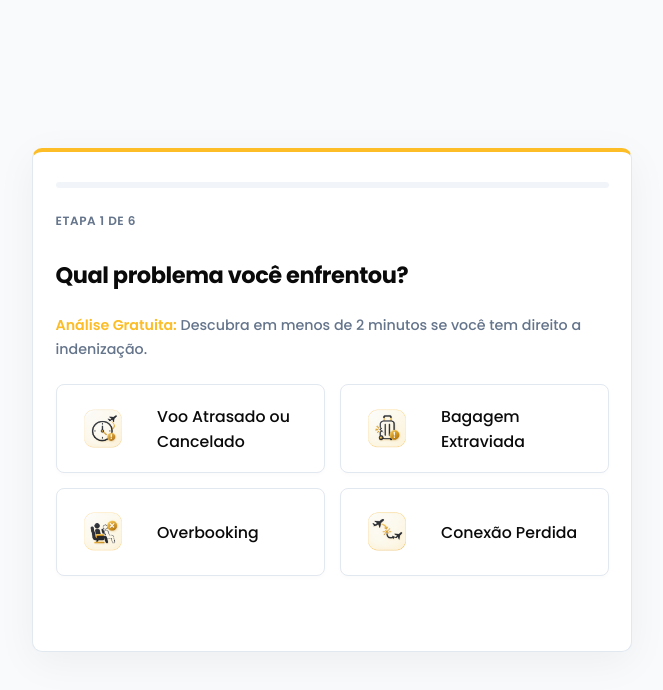
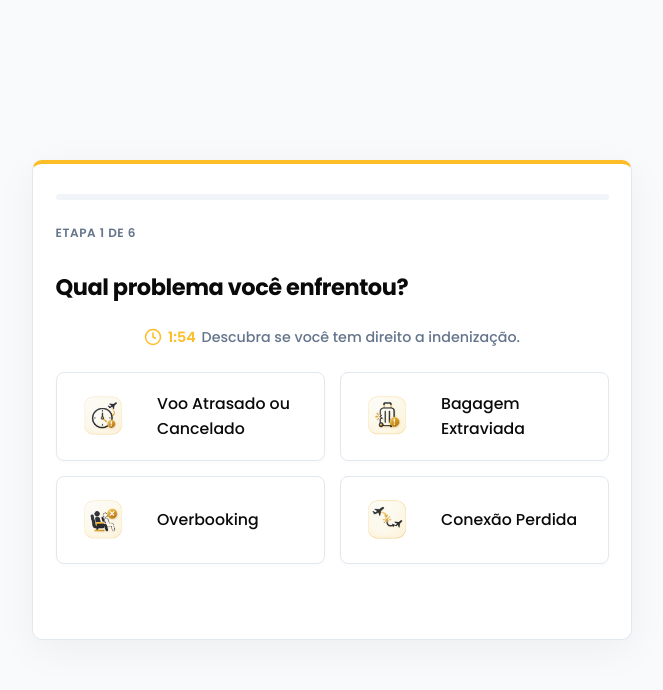
Before and after one commit to t0non/lpLexAero, a Next.js app: page /diagnostico in a window 1280 px wide. Shown: the top 690 px of the page, without its empty margins (308-971 px from the left). Built offline with nearby package versions, Linux system fonts and the light colour scheme.

Commit message:
feat: add countdown timer to diagnostic form to emphasize fast completion

```diff
--- a/src/components/DiagnosticForm.js
+++ b/src/components/DiagnosticForm.js
@@ -1,5 +1,5 @@
 "use client";
-import { useState } from "react";
+import { useState, useEffect } from "react";
 import { useRouter } from "next/navigation";
 
 const TOTAL_STEPS = 7;
@@ -63,6 +63,22 @@ export default function DiagnosticForm({ initialProblem = null }) {
   });
   const [submitting, setSubmitting] = useState(false);
   const [submitted, setSubmitted] = useState(false);
+  const [timeLeft, setTimeLeft] = useState(119); // 1m 59s
+
+  useEffect(() => {
+    if (step < TOTAL_STEPS && timeLeft > 0 && !submitted) {
+      const timer = setInterval(() => {
+        setTimeLeft((prev) => (prev > 0 ? prev - 1 : 0));
+      }, 1000);
+      return () => clearInterval(timer);
+    }
+  }, [step, timeLeft, submitted]);
+
+  const formatTime = (seconds) => {
+    const m = Math.floor(seconds / 60);
+    const s = seconds % 60;
+    return `${m}:${s < 10 ? '0' : ''}${s}`;
+  };
 
   const progress = ((step - 1) / TOTAL_STEPS) * 100;
 
@@ -135,8 +151,10 @@ export default function DiagnosticForm({ initialProblem = null }) {
       {step === 1 && (
         <div style={{ paddingBottom: '1rem' }}>
           <h2 className="diag-question">Qual problema você enfrentou?</h2>
-          <p style={{ fontSize: "0.95rem", color: "#64748b", marginBottom: "1.5rem", fontWeight: 500 }}>
-            <strong style={{ color: "var(--lex-gold)" }}>Análise Gratuita:</strong> Descubra em menos de 2 minutos se você tem direito a indenização.
+          <p style={{ fontSize: "0.95rem", color: "#64748b", marginBottom: "1.5rem", fontWeight: 500, display: "flex", alignItems: "center", justifyContent: "center", gap: "6px" }}>
+            <svg width="18" height="18" viewBox="0 0 24 24" fill="none" stroke="var(--lex-gold)" strokeWidth="2"><circle cx="12" cy="12" r="10"/><polyline points="12 6 12 12 16 14"/></svg>
+            <strong style={{ color: "var(--lex-gold)" }}>{formatTime(timeLeft)}</strong>
+            <span>Descubra se você tem direito a indenização.</span>
           </p>
           <div style={{ display: 'grid', gridTemplateColumns: 'repeat(auto-fit, minmax(200px, 1fr))', gap: '1rem', marginBottom: '2rem' }}>
             {[
```
